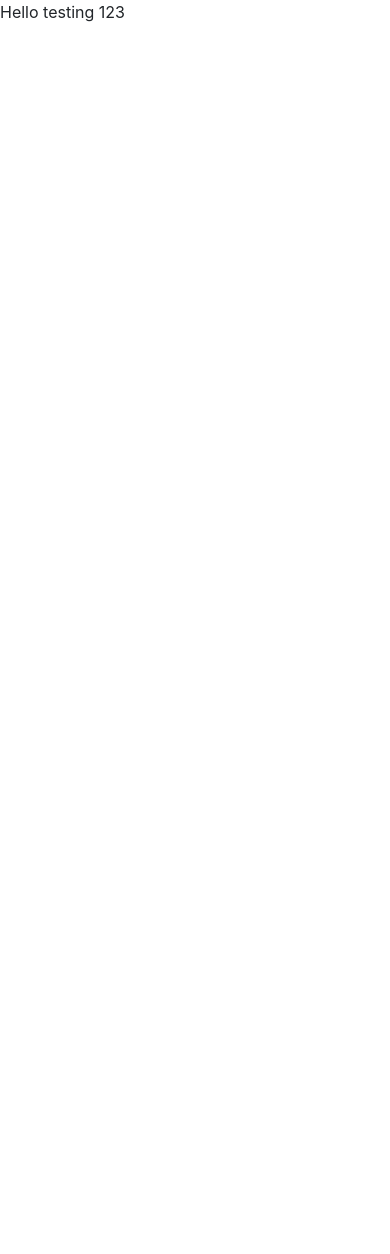
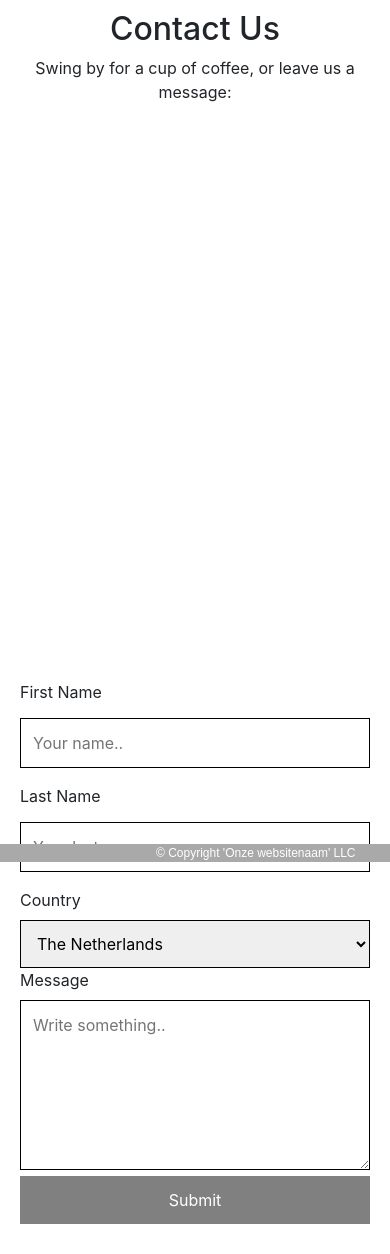
Before and after one commit to FernLasso/railRunner, a plain HTML site: page Ranya01/test.html in a window 390 px wide. Before the commit the page ends 844 px from the top, so only its background shows below. Drawn offline with nearby package versions, Linux system fonts and the light colour scheme; some packages are replaced by stand-ins of ours.

Commit message:
second commit ranya

```diff
--- a/Ranya01/AssignmentG5.css
+++ b/Ranya01/AssignmentG5.css
@@ -166,3 +166,61 @@
 }
 
   /*EINDE Footer  */
+
+
+
+  * {
+    box-sizing: border-box;
+}
+
+/* Style inputs */
+input[type=text], select, textarea {
+    width: 100%;
+    padding: 12px;
+    border: 1px solid #ccc;
+    margin-top: 6px;
+    margin-bottom: 16px;
+    resize: vertical;
+}
+
+input[type=submit] {
+    background-color: #4CAF50;
+    color: white;
+    padding: 12px 20px;
+    border: none;
+    cursor: pointer;
+}
+
+input[type=submit]:hover {
+    background-color: #45a049;
+}
+
+/* Style the container/contact section */
+.container {
+    border-radius: 5px;
+    background-color: #f2f2f2;
+    padding: 10px;
+}
+
+/* Create two columns that float next to eachother */
+.column {
+    float: left;
+    width: 50%;
+    margin-top: 6px;
+    padding: 20px;
+}
+
+/* Clear floats after the columns */
+.row:after {
+    content: "";
+    display: table;
+    clear: both;
+}
+
+/* Responsive layout - when the screen is less than 600px wide, make the two columns stack on top of each other instead of next to each other */
+@media (max-width: 600px) {
+    .column, input[type=submit] {
+        width: 100%;
+        margin-top: 0;
+    }
+}
--- a/Ranya01/test.css
+++ b/Ranya01/test.css
@@ -0,0 +1,112 @@
+
+
+
+.titel {
+    margin-top: 10%;
+    margin-bottom:5%;
+    display: inline-block;
+}
+
+
+
+.grid01 {
+    display: grid;
+    grid-template-areas: " Area1 Area2";
+}
+
+.col01 {
+    grid-area: " Area1 ";
+
+}
+
+.col02 {
+    grid-area: " Area2 ";
+}
+
+
+
+h1 {
+    display: inline-block;
+}
+
+.adres {
+    display: inline-block;
+
+}
+
+
+.footer3 {
+    position:absolute;
+    bottom:0;
+    width:100%;
+    height:0px;
+ }
+
+ .tekstf3 {
+    margin-top: 0px;
+    padding-left: 40%;
+    background: darkgray;
+    color: white;
+    font-family: 'Raleway', sans-serif;
+    font-size: 12px;
+    font-weight: 300;
+}
+
+
+
+
+* {
+    box-sizing: border-box;
+}
+
+/* Style inputs */
+input[type=text], select, textarea {
+    width: 100%;
+    padding: 12px;
+    border: 1px solid black;
+    margin-top: 6px;
+    margin-bottom: 16px;
+    resize: vertical;
+}
+
+input[type=submit] {
+    background-color: grey;
+    color: white;
+    padding: 12px 20px;
+    border: none;
+    cursor: pointer;
+}
+
+input[type=submit]:hover {
+    background-color:darkgray;
+}
+
+/* Style the container/contact section */
+.container {
+    border-radius: 5px;
+    background-color:white;
+    padding: 10px;
+}
+
+/* Create two columns that float next to eachother */
+.column {
+    float: left;
+    width: 50%;
+    margin-top: 6px;
+    padding: 20px;
+}
+
+/* Clear floats after the columns */
+.row:after {
+    content: "";
+    display: table;
+    clear: both;
+}
+
+/* Responsive layout - when the screen is less than 600px wide, make the two columns stack on top of each other instead of next to each other */
+@media (max-width: 600px) {
+    .column, input[type=submit] {
+        width: 100%;
+        margin-top: 0;
+    }
+}
--- a/Ranya01/test.html
+++ b/Ranya01/test.html
@@ -5,9 +5,126 @@
         <link rel="stylesheet" href="https://maxcdn.bootstrapcdn.com/bootstrap/4.0.0/css/bootstrap.min.css">
         <link href="https://use.fontawesome.com/releases/v5.0.8/css/all.css" rel="stylesheet">
     </head>
-    <body>
-        <p>Hello testing 123</p>
 <body>
 
+<!-- Contact form met ding van SALMA maaar het ziet er raar uit
+    <div class="grid01">
+        <div class="col01">
+            <h1>Contact</h1>
+            <h6>RailRunner</h6>
+            <h6>Campus Woudestein</h6>
+            <h6>Burgemeester Oudlaan 50</h6>
+            <h6>3062 PA Rotterdam</h6>
+        </div>
+
+
+        <div class="col02">
+                <div class="container">
+                        <form action="action_page.php">
+
+                          <label for="fname">First Name</label>
+                          <input type="text" id="fname" name="firstname" placeholder="Your name..">
+
+                          <label for="lname">Last Name</label>
+                          <input type="text" id="lname" name="lastname" placeholder="Your last name..">
+
+                          <label for="country">Country</label>
+                          <select id="country" name="country">
+                            <option value="australia">Australia</option>
+                            <option value="canada">Canada</option>
+                            <option value="usa">USA</option>
+                          </select>
+
+                          <label for="subject">Subject</label>
+                          <textarea id="subject" name="subject" placeholder="Write something.." style="height:200px"></textarea>
+
+                          <input type="submit" value="Submit">
+
+                        </form>
+                      </div>
+        </div>
+    </div> -->
+
+
+
+    <div class="container">
+            <div style="text-align:center">
+              <h2>Contact Us</h2>
+              <p>Swing by for a cup of coffee, or leave us a message:</p>
+            </div>
+            <div class="row">
+              <div class="column">
+                <div id="map" style="width:100%;height:500px"></div>
+              </div>
+              <div class="column">
+                <form action="/action_page.php">
+                  <label for="fname">First Name</label>
+                  <input type="text" id="fname" name="firstname" placeholder="Your name..">
+                  <label for="lname">Last Name</label>
+                  <input type="text" id="lname" name="lastname" placeholder="Your last name..">
+                  <label for="country">Country</label>
+                  <select id="country" name="country">
+                    <option value="australia">The Netherlands</option>
+                    <option value="canada">Belgium</option>
+                    <option value="usa">France</option>
+                  </select>
+                  <label for="subject">Message</label>
+                  <textarea id="subject" name="subject" placeholder="Write something.." style="height:170px"></textarea>
+                  <input type="submit" value="Submit">
+                </form>
+              </div>
+            </div>
+          </div>
+
+
+          <script>
+          function myMap() {
+            var myCenter = new google.maps.LatLng(51.9196482,4.524043500000062);
+            var mapCanvas = document.getElementById("map");
+            var mapOptions = {center: myCenter, zoom: 12};
+            var map = new google.maps.Map(mapCanvas, mapOptions);
+            var marker = new google.maps.Marker({position:myCenter});
+            marker.setMap(map);
+          }
+          </script>
+
+          <script src="https://maps.googleapis.com/maps/api/js?key=AIzaSyBu-916DdpKAjTmJNIgngS6HL_kDIKU0aU&callback=myMap"></script>
+
+<script>
+function myMap() {
+var mapProp= {
+    center:new google.maps.LatLng(51.9196482,4.524043500000062),
+    zoom:5,
+};
+var map=new google.maps.Map(document.getElementById("googleMap"),mapProp);
+}
+</script>
+
+<script src="https://maps.googleapis.com/maps/api/js?key=YOUR_KEY&callback=myMap"></script>
+
+
+
+
+
+
+
+
+
 </body>
+
+
+
+
+<footer class="footer3">
+    <div>
+        <p class="tekstf3">&#169; Copyright 'Onze websitenaam' LLC </p>
+    </div>
+</footer>
+
+
+
+<script src="https://code.jquery.com/jquery-3.2.1.slim.min.js" integrity="sha384-KJ3o2DKtIkvYIK3UENzmM7KCkRr/rE9/Qpg6aAZGJwFDMVNA/GpGFF93hXpG5KkN" crossorigin="anonymous"></script>
+<script src="https://cdnjs.cloudflare.com/ajax/libs/popper.js/1.12.9/umd/popper.min.js" integrity="sha384-ApNbgh9B+Y1QKtv3Rn7W3mgPxhU9K/ScQsAP7hUibX39j7fakFPskvXusvfa0b4Q" crossorigin="anonymous"></script>
+<script src="https://maxcdn.bootstrapcdn.com/bootstrap/4.0.0/js/bootstrap.min.js" integrity="sha384-JZR6Spejh4U02d8jOt6vLEHfe/JQGiRRSQQxSfFWpi1MquVdAyjUar5+76PVCmYl" crossorigin="anonymous"></script>
+
 </html>
```
